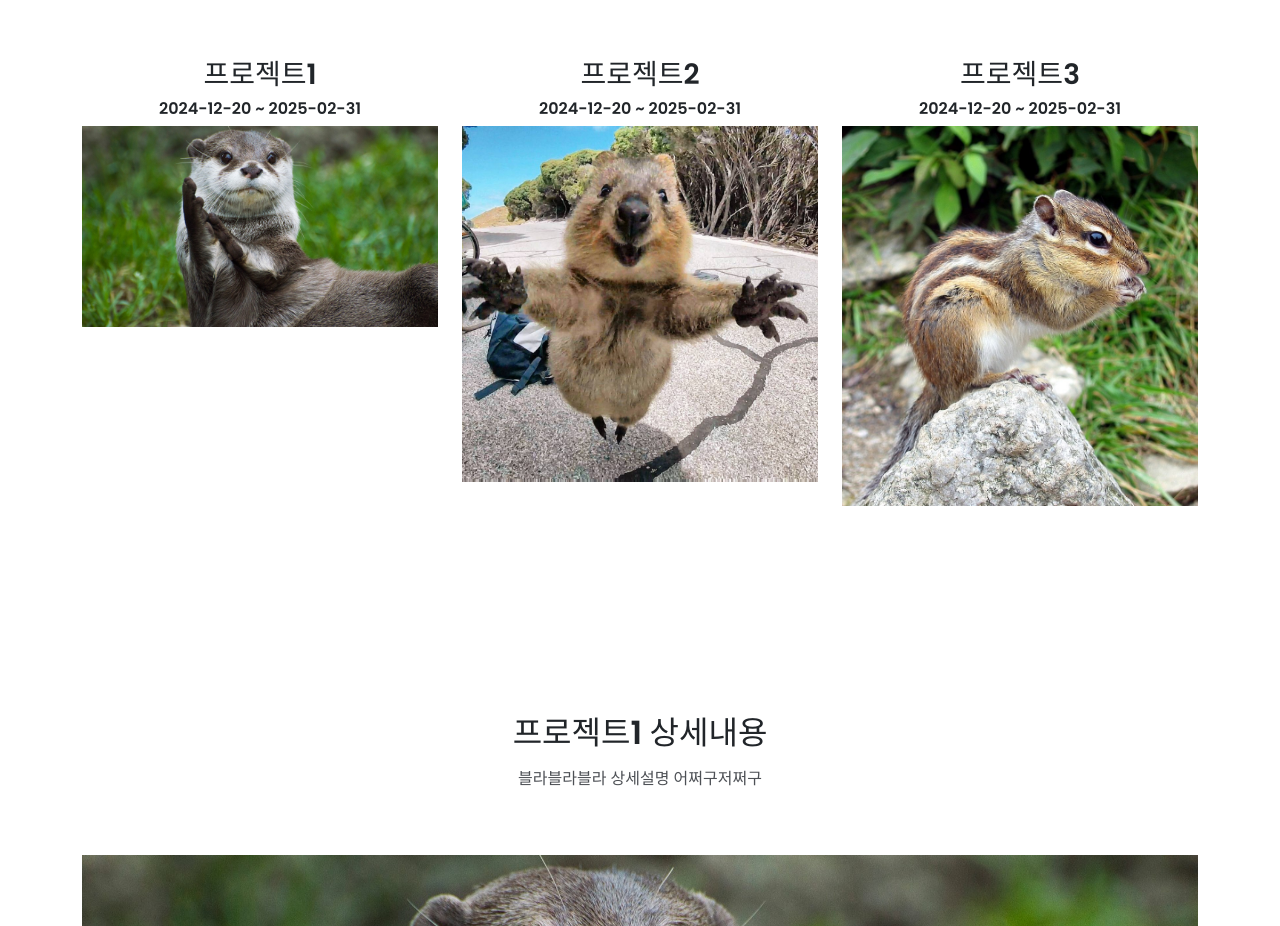
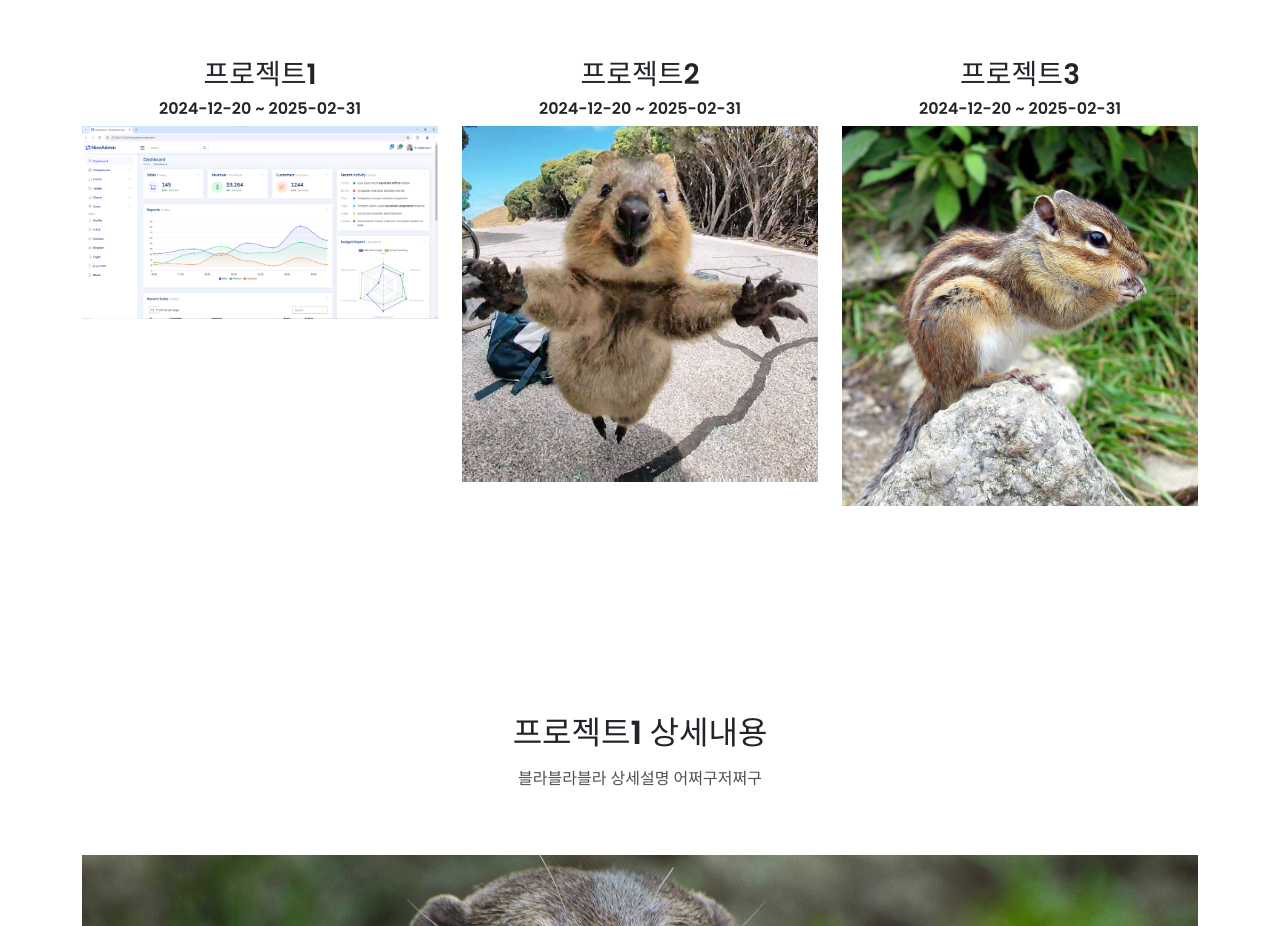
Before and after one commit to kimkyoungmin97/P_Project1-Personal-homepage, a plain HTML site: page index.html in a window 1280 px wide. Shown: the part 2340-3266 px from the top of the page. Drawn offline with nearby package versions, Linux system fonts and the light colour scheme.

Commit message:
2025-02-07

```diff
--- a/index.html
+++ b/index.html
@@ -274,7 +274,7 @@
             <div class="row">
                 <div class="col-lg-4">
                    <div>
-                        <a href="#carouselExampleIndicators1"><img src="./images/otter.jpg" class="d-block w-100"></a>
+                        <a href="../P_Project3-AdminPage/NiceAdmin/index.html"><img src="./images/project3AdminPage.png" class="d-block w-100"></a>
                    </div>
                 </div> <!-- end of col -->
                 <div class="col-lg-4">
```
Also changed, not shown: images/project3AdminPage.png (added).
